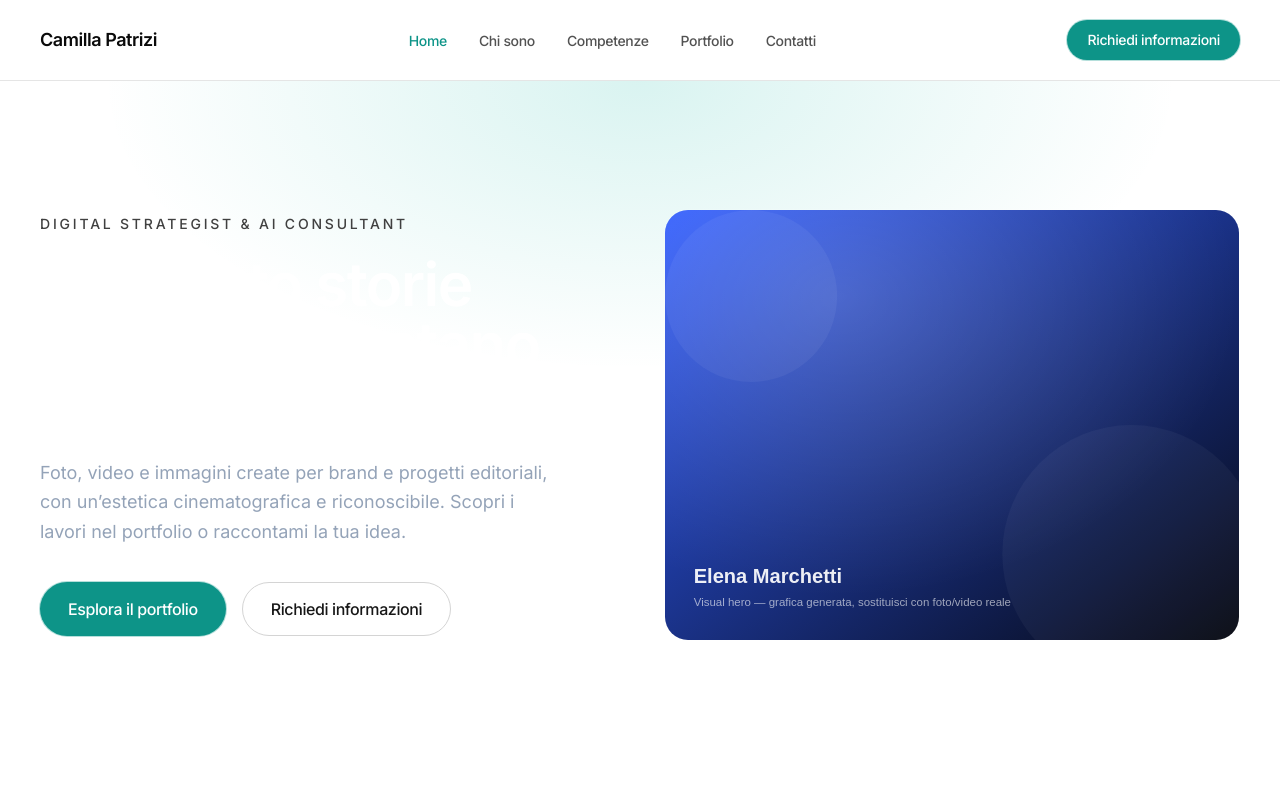
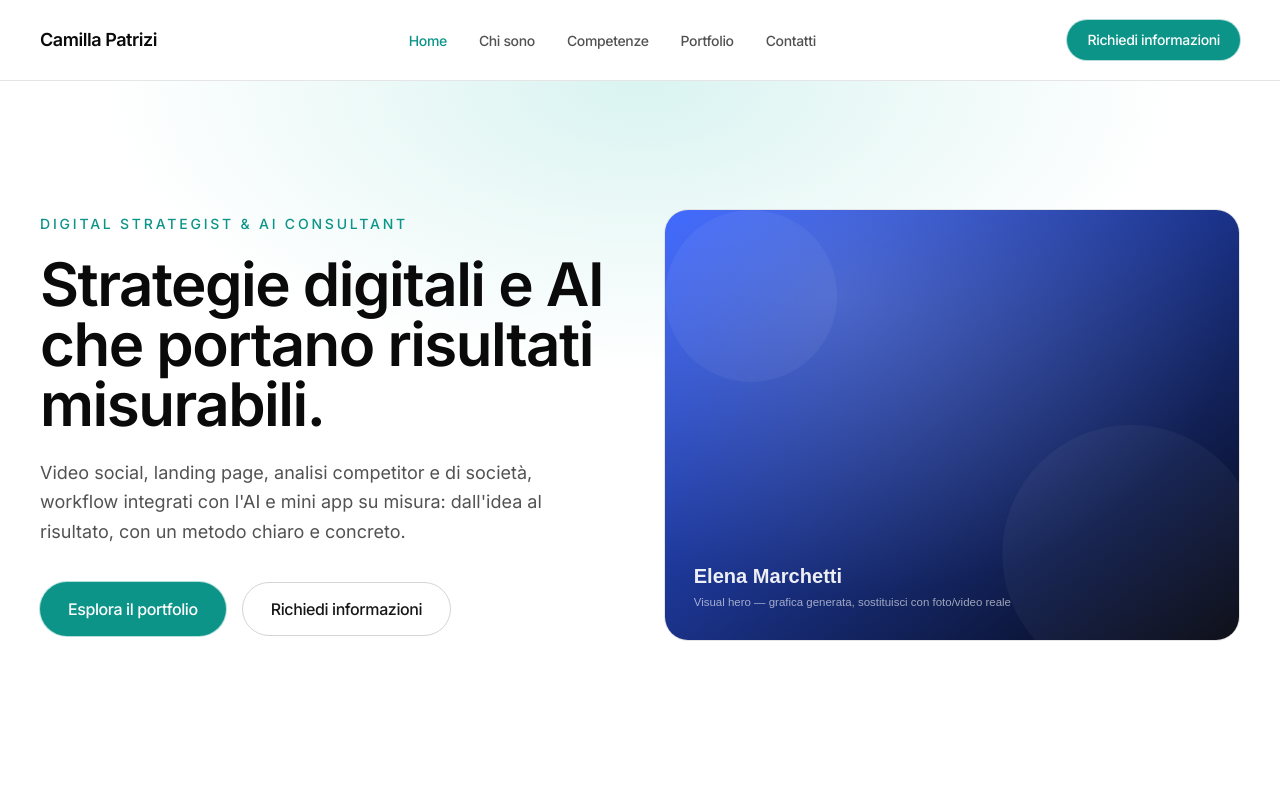
Before and after one commit to Camilla86/Camilla-Patrizi-Portfolio, a Next.js app: page / in a window 1280 px wide. Shown: the top 800 px of the page. Built offline with nearby package versions, Linux system fonts and the light colour scheme; no server answers.

Commit message:
Hero: nuovo copy e look bianco + teal

```diff
--- a/src/components/sections/Hero.tsx
+++ b/src/components/sections/Hero.tsx
@@ -2,23 +2,23 @@ import Image from 'next/image';
 import { Button } from '@/components/ui/Button';
 import { siteConfig } from '@/content/site';
 
-/** Hero cinematico della Home: titolo, sottotitolo, doppia CTA e visual generato. */
+/** Hero della Home: titolo, sottotitolo, doppia CTA e visual rappresentativo. */
 export function Hero() {
   return (
-    <section className="relative overflow-hidden bg-navy-950">
+    <section className="relative overflow-hidden bg-white">
       <div className="absolute inset-0 bg-radial-glow" aria-hidden="true" />
 
       <div className="section-container relative grid gap-12 py-24 lg:grid-cols-2 lg:items-center lg:py-32">
         <div>
-          <p className="text-sm font-medium uppercase tracking-[0.2em] text-electric-300">
+          <p className="text-sm font-medium uppercase tracking-[0.2em] text-teal-600">
             {siteConfig.tagline}
           </p>
-          <h1 className="mt-5 text-4xl font-semibold leading-[1.05] tracking-tight text-white sm:text-5xl lg:text-6xl">
-            Racconto storie visive che restano impresse.
+          <h1 className="mt-5 text-4xl font-semibold leading-[1.05] tracking-tight text-neutral-950 sm:text-5xl lg:text-6xl">
+            Strategie digitali e AI che portano risultati misurabili.
           </h1>
-          <p className="mt-6 max-w-lg text-lg leading-relaxed text-slate-400">
-            Foto, video e immagini create per brand e progetti editoriali, con un’estetica cinematografica e
-            riconoscibile. Scopri i lavori nel portfolio o raccontami la tua idea.
+          <p className="mt-6 max-w-lg text-lg leading-relaxed text-neutral-600">
+            Video social, landing page, analisi competitor e di società, workflow integrati con l&apos;AI e
+            mini app su misura: dall&apos;idea al risultato, con un metodo chiaro e concreto.
           </p>
           <div className="mt-9 flex flex-wrap gap-4">
             <Button href="/portfolio" size="lg">
@@ -30,7 +30,7 @@ export function Hero() {
           </div>
         </div>
 
-        <div className="relative aspect-[4/3] w-full overflow-hidden rounded-3xl border border-white/10">
+        <div className="relative aspect-[4/3] w-full overflow-hidden rounded-3xl border border-neutral-200">
           <Image
             src="/images/hero/hero-main.svg"
             alt={`Visual rappresentativo del lavoro di ${siteConfig.name}`}
```
